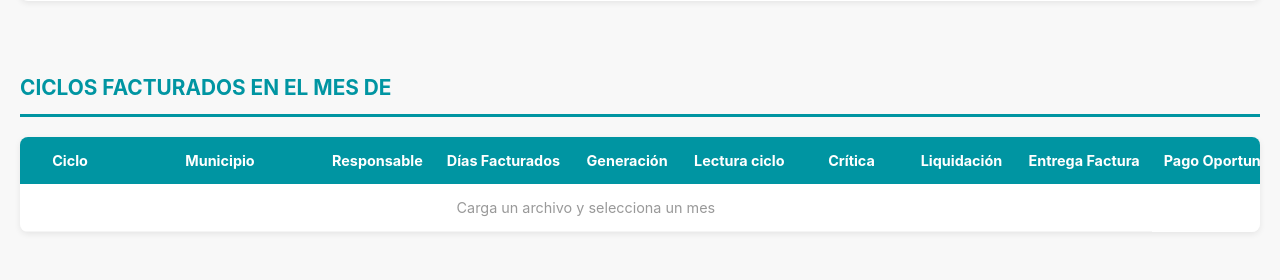
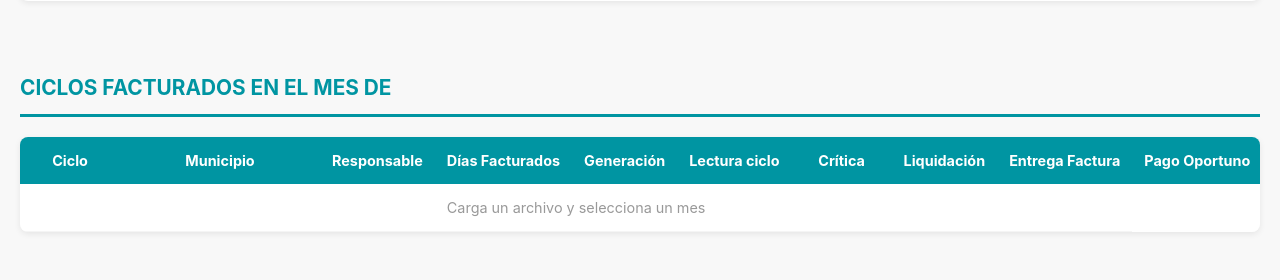
Before and after one commit to Stivenjimenez08/DASHBOARDFACTURACION, a Flask app: page / in a window 1280 px wide. Shown: the part 266-546 px from the top of the page. Run offline with Flask 3, Linux system fonts and the light colour scheme; data that the repository does not hold is empty.

Commit message:
Update style.css

```diff
--- a/static/css/style.css
+++ b/static/css/style.css
@@ -348,7 +348,7 @@ body {
 .data-table td:nth-child(9),
 .data-table td:nth-child(10) {
     white-space: nowrap;
-    min-width: 110px;
+    min-width: 100px;
 }
 
 .data-table tbody tr:hover {
```
